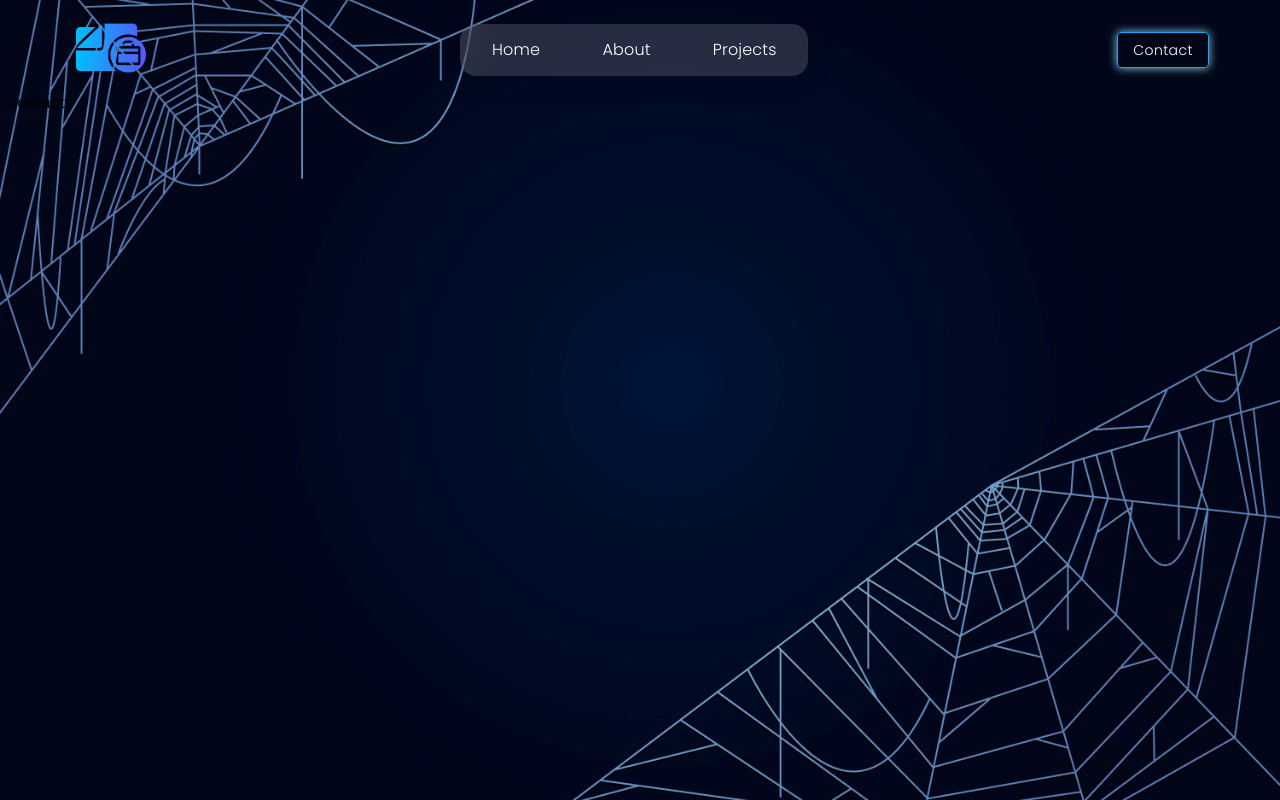
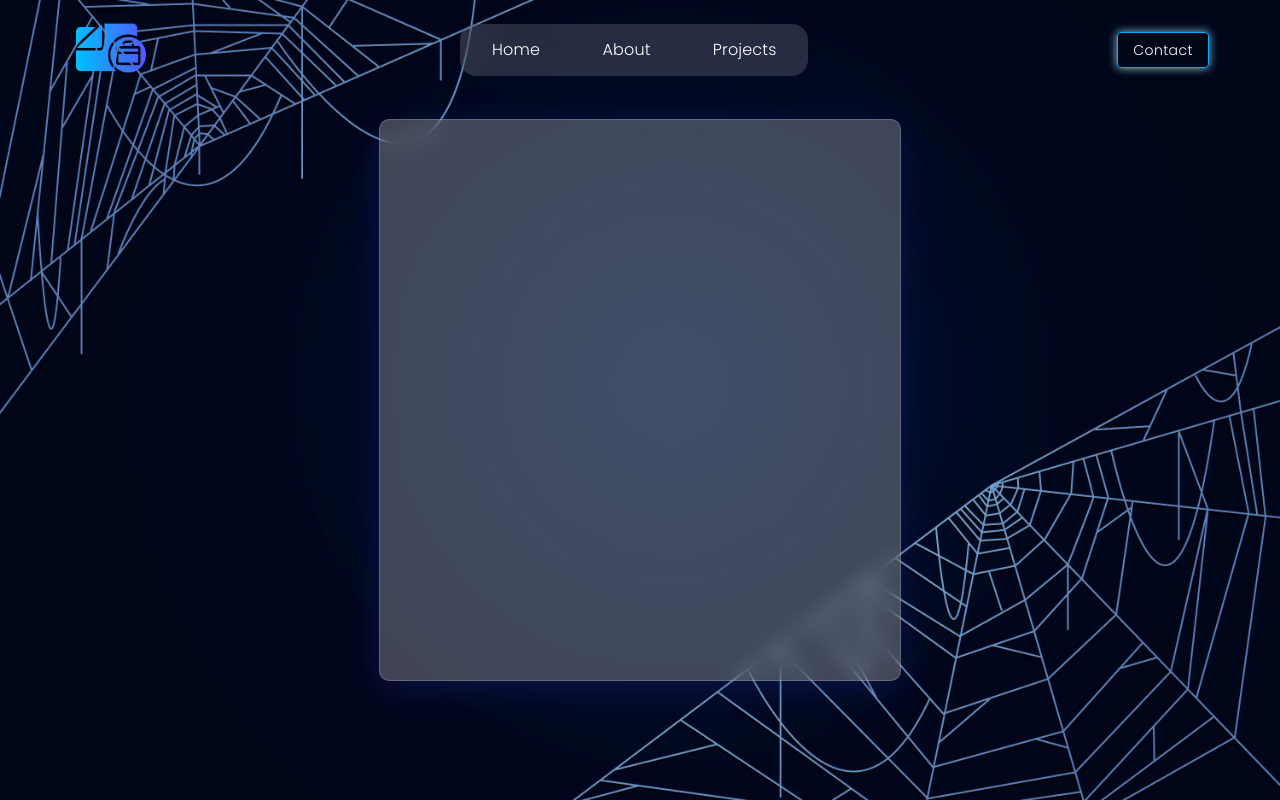
Before and after one commit to Rana5539/nextapp, a Next.js app: page /Contact in a window 1280 px wide. Built offline with nearby package versions, Linux system fonts and the light colour scheme; a web font is replaced by a local one.

Commit message:
contact page

```diff
--- /dev/null
+++ b/src/app/Components/ContactForm.js
@@ -0,0 +1,24 @@
+import { Box } from '@mui/material'
+import React from 'react'
+
+function ContactForm() {
+  return (
+    <>
+     <Box sx={{position: 'absolute',
+  top: '50%',
+  left: '50%',
+  transform: 'translate(-50%, -50%)',
+  width: '65vh',
+  height: '70vh',
+  backgroundColor: 'rgba(255, 255, 255, 0.25)',
+  boxShadow: '0 8px 32px 0 rgba(31, 38, 135, 0.37)',
+  borderRadius: '10px',
+  border: '1px solid rgba(255, 255, 255, 0.18)',
+  backdropFilter: 'blur(10px)',
+  WebkitBackdropFilter: 'blur(10px)',
+  }}></Box>
+    </>
+  )
+}
+
+export default ContactForm
--- a/src/app/Contact/page.js
+++ b/src/app/Contact/page.js
@@ -1,9 +1,9 @@
 import React from 'react'
-
+import ContactForm from '../Components/ContactForm'
 function page() {
   return (
     <>
-      contact
+      <ContactForm/>
     </>
   )
 }
```
